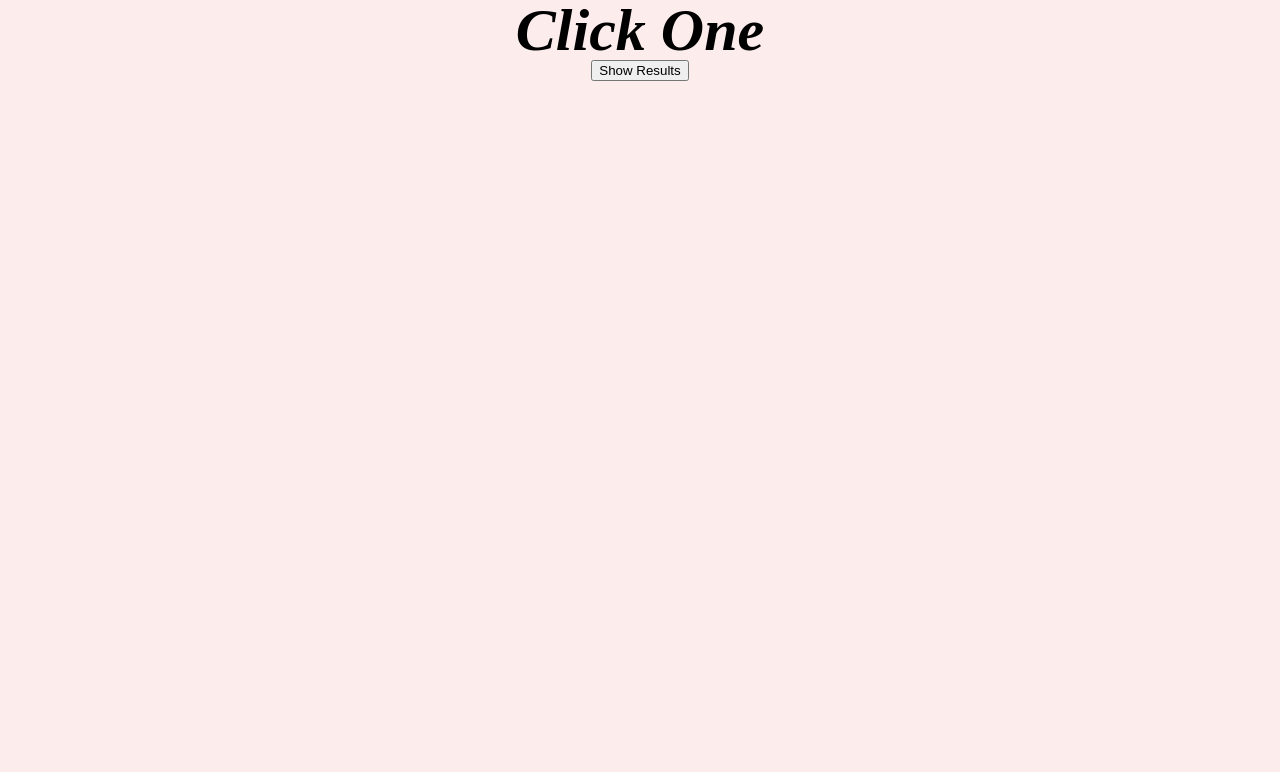
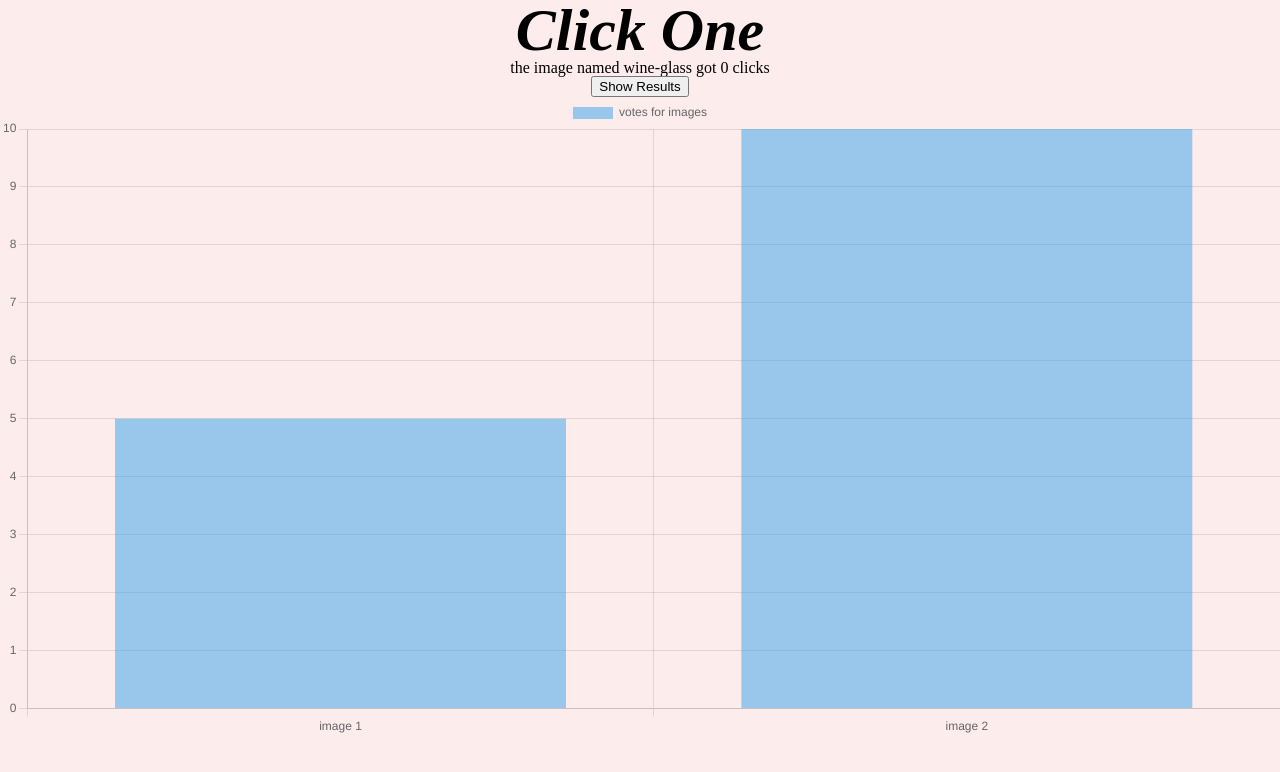
Before and after one commit to Agim2023/Odd-Duck-Products, a plain HTML site: page index.html in a window 1280 px wide. Both pictures are taken after a click on the button "Show Results". Drawn offline with nearby package versions, Linux system fonts and the light colour scheme.

Commit message:
Updated Odd-Duck-Products

```diff
--- a/app.js
+++ b/app.js
@@ -12,8 +12,8 @@ let image3Img = document.getElementById("image3");
 function Image(name, imgSrc) {
     this.name = name;
     this.imgSrc = imgSrc;
-    this.views = 25;
-    this.clicks = 25;
+    this.views = 0;
+    this.clicks = 0;
 
     console.log(this);
 }
@@ -102,10 +102,10 @@ function setRandomImages() {
 }
 
 function handleImageClick(event) {
-
     event.preventDefault();
     let target = event.target;
     let imageName = target.alt;
+    console.log
 
     let theBestImage;
     for (let i = 0; i < imageArray.length; i++) {
@@ -113,6 +113,7 @@ function handleImageClick(event) {
         if (image.name === imageName) {
             theBestImage = image;
         }
+        // theBestImage.click++;
     }
 
     theBestImage.clicks++;
@@ -124,6 +125,17 @@ function handleImageClick(event) {
 
 viewArea.addEventListener("click", handleImageClick);
 
+let buttonListener = document.querySelector('button')
+
+function buttonHandler(event) {
+
+    event.preventDefault();
+    let target = event.target;
+    let imageName = target.alt;
+    console.log("clicked button");
+    for (let image of imageArray)
+        console.log(`${image.clicks} votes for ${image.name}`)
+}
 function renderResults() {
     console.log("clicked");
     for (let i = 0; i < imageArray.length; i++) {
@@ -131,16 +143,59 @@ function renderResults() {
         viewArea.innerHTML = "";
         let imageUL = document.createElement('ul');
         let image = imageArray[i];
-        let imageName = Image.name;
-        let goatVoteCount = Image.voteCount;
-        let report = "the image named ${imageName} got ${imageVotesCount} votes";
+        let imageName = image.name;
+        console.log(image);
+        let imageClickCount = image.clicks;
+        let report = `the image named ${imageName} got ${imageClickCount} clicks`;
         let imageLI = document.createElement("li");
         imageLI.textContent = report;
         imageUL.appendChild(imageLI);
         console.log(report);
+        viewArea.appendChild(imageUL);
     }
-    viewArea.appendChild(imageUL);
 }
+
+
 
 let showResultsButton = document.getElementById("show-results-button");
 showResultsButton.addEventListener("click", renderResults);
+
+function displayChart(data) {
+    let labels = getLabelData(data);
+    let votes = getVoteData(data)
+    let ctx = document.getElementById("chart-canvas");
+    let dataObj = {
+        type: "bar",
+        options: {
+            animation: true,
+        },
+        data: {
+            labels: ["image 1", "image 2"],
+            datasets: [
+                {
+                    label: "votes for images",
+                    data: [5, 10]
+                }
+            ]
+        }
+    }
+    let chart = new Chart(ctx, dataObj);
+}
+
+displayChart(imageArray);
+
+function getVoteData(imageArray) {
+    let votes = [];
+    for (let image of imageArray) {
+        votes.push(image.voteCount);
+    }
+    return votes
+}
+
+function getLabelData(imageArray) {
+    let labels = [];
+    for (let image of imageArray) {
+        labels.push(image.name);
+    }
+    return labels
+}
--- /dev/null
+++ b/css/Andrea.css
@@ -0,0 +1,12 @@
+display:flex {
+  justify-content: space-around;
+  width: 60%;
+}
+body {
+  background-color: aqua;
+}
+section {
+  display: flex;
+  justify-content: space-between;
+  width: 70%;
+}
--- a/index.html
+++ b/index.html
@@ -21,8 +21,11 @@
       <section id="results">
         <button id="show-results-button">Show Results</button>
       </section>
+      <section id="chart-area">
+        <canvas id="chart-canvas"></canvas>
+      </section>
     </main>
-    <!-- <script src=“https://cdn.jsdelivr.net/npm/chart.js” ></script> -->
+    <script src="https://cdn.jsdelivr.net/npm/chart.js"></script>
     <script src="app.js"></script>
   </body>
 </html>
```
